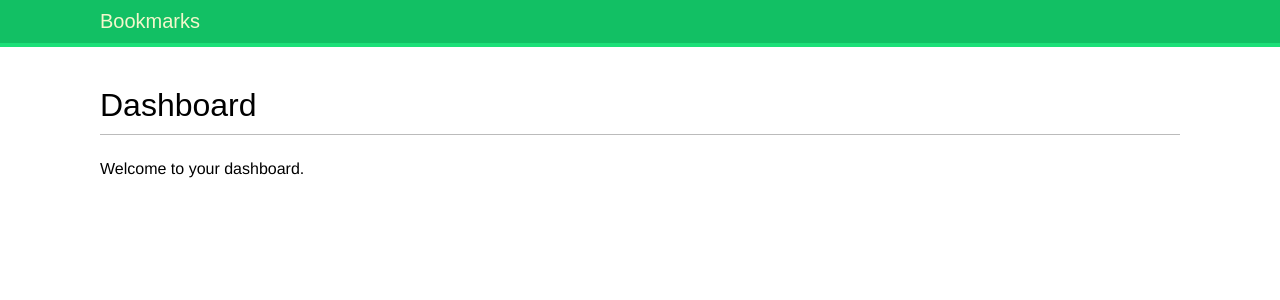
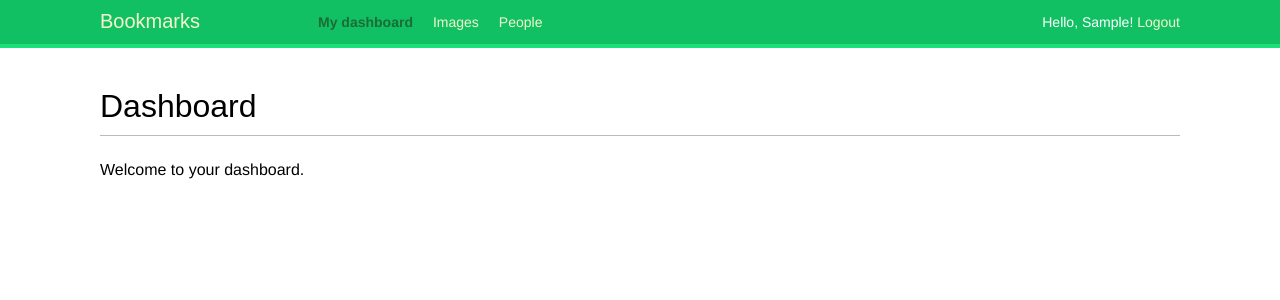
Before and after one commit to randyrodgers/social_website_project, a Django app: page /account/ in a window 1280 px wide. Shown: the top 300 px of the page. Run offline with Django 3.2, Linux system fonts and the light colour scheme; the visitor is signed in with stand-in values (Sample User, id 1); parts of the project's set-up code (start-up, migrations or seed data) failed here and were passed over; some web fonts are replaced.

Commit message:
added header menu to base HTML template

```diff
--- a/bookmarks/account/templates/base.html
+++ b/bookmarks/account/templates/base.html
@@ -10,6 +10,27 @@
 <body>
     <div id="header">
         <span class="logo">Bookmarks</span>
+        {% if request.user.is_authenticated %}
+            <ul class="menu">
+                <li {% if section == 'dashboard' %}class="selected"{% endif %}>
+                    <a href="{% url 'dashboard' %}">My dashboard</a>
+                </li>
+                <li {% if section == 'images' %}class="selected"{% endif %}>
+                    <a href="#">Images</a>
+                </li>
+                <li {% if section == 'people' %}class="selected"{% endif %}>
+                    <a href="#">People</a>
+                </li>
+            </ul>
+        {% endif %}
+        <span class="user">
+            {% if request.user.is_authenticated %}
+                Hello, {{ request.user.first_name }}!
+                <a href="{% url 'logout' %}">Logout</a>
+            {% else %}
+                <a href="{% url 'login' %}">Log-in</a>
+            {% endif %}
+        </span>
     </div>
     <div id="content">
         {% block content %}
```
